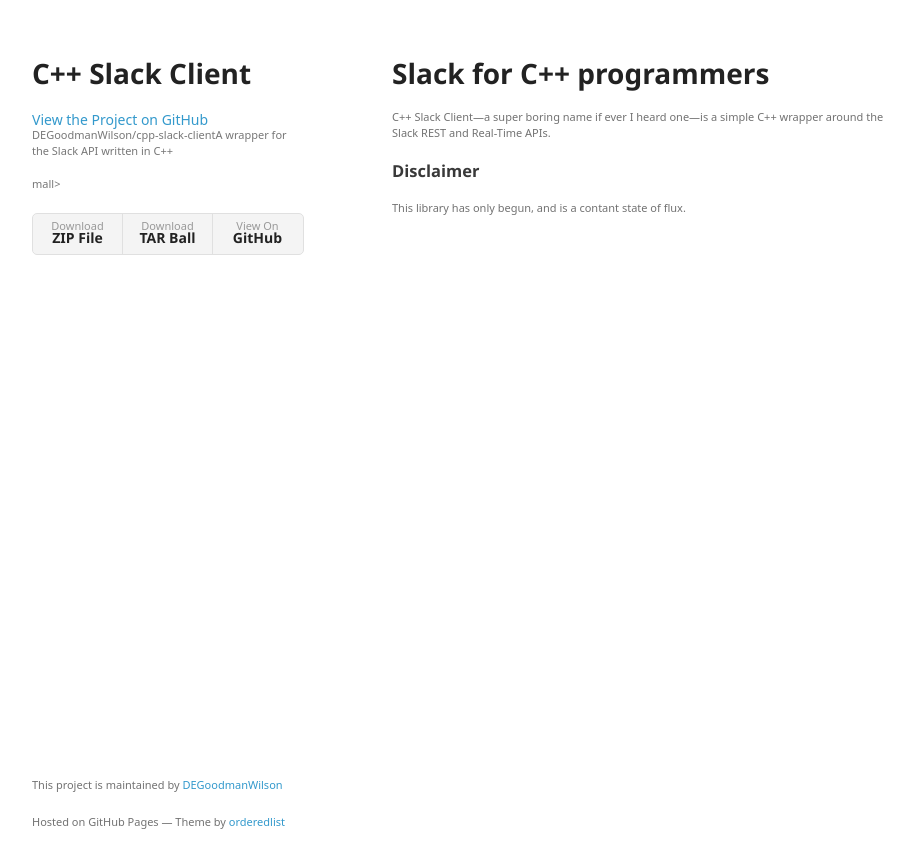
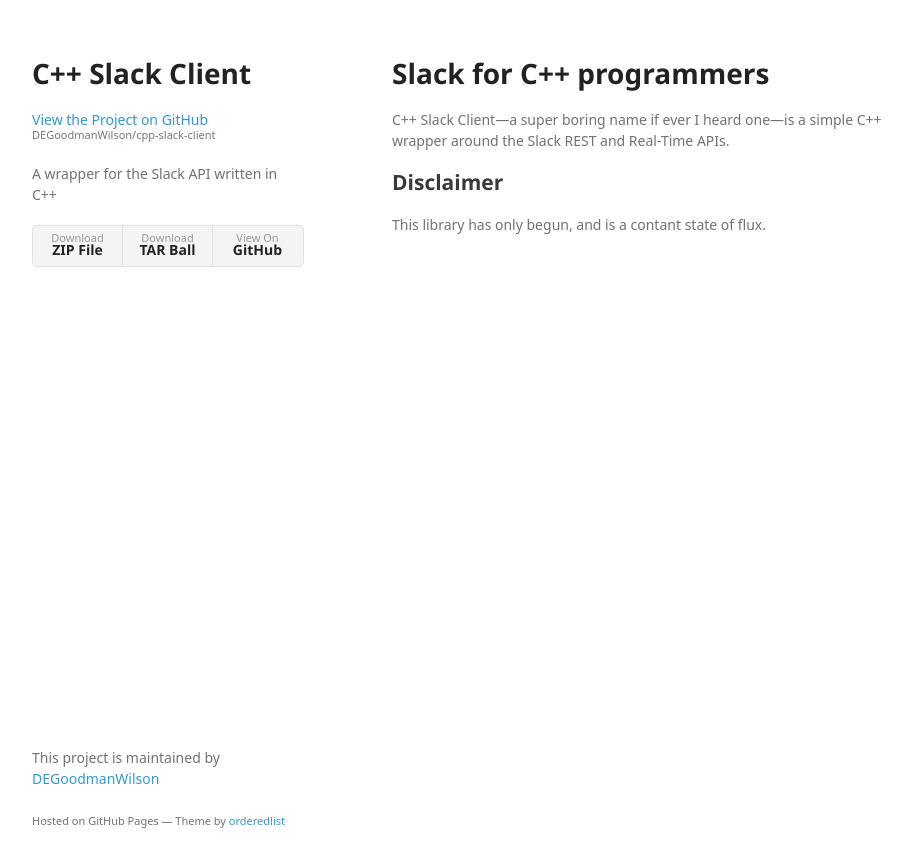
Before and after one commit to DEGoodmanWilson/engine, a Jekyll site: the page built from index.md, in a window 1280 px wide. Shown: the top 868 px of the page, without its empty margins (178-1092 px from the left). Built offline with Jekyll 4.4.1, drawn with Linux system fonts in a browser that asks for light colours; some web fonts are replaced.

Commit message:
How did that happen?

```diff
--- a/_layouts/default.html
+++ b/_layouts/default.html
@@ -16,9 +16,9 @@
     <div class="wrapper">
       <header>
         <h1>C++ Slack Client</h1>
-        <p class="view"><a href="https://github.com/DEGoodmanWilson/cpp-slack-client">View the Project on GitHub <small>DEGoodmanWilson/cpp-slack-client</s
+        <p class="view"><a href="https://github.com/DEGoodmanWilson/cpp-slack-client">View the Project on GitHub <small>DEGoodmanWilson/cpp-slack-client</small></a></p>
         <p>A wrapper for the Slack API written in C++</p>
-    mall></a></p>
+
 
 
         <ul>
```
